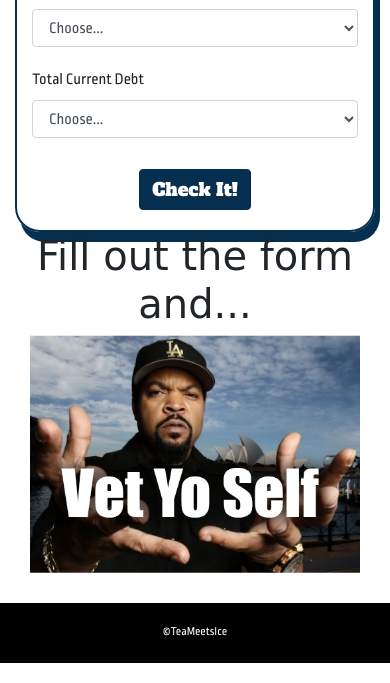
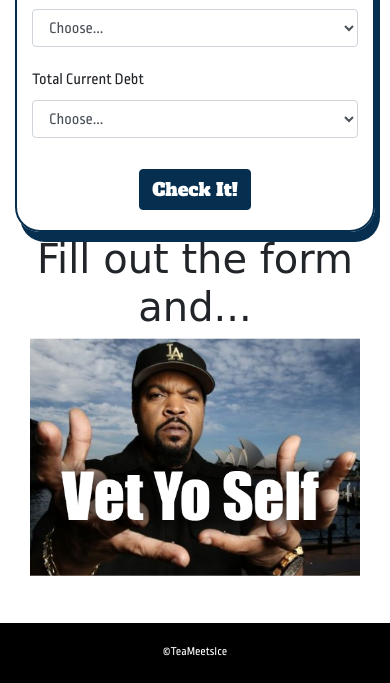
Before and after one commit to MaxParry/financial_distress, a Flask app: page / in a window 390 px wide. Shown: the part 1039-1722 px from the top of the page. Run offline with Flask 2, Linux system fonts and the light colour scheme; parts of the project's set-up code (start-up, migrations or seed data) failed here and were passed over; some libraries are stand-ins or nearby versions; some web fonts are replaced.

Commit message:
fix mobile glitch on hp

```diff
--- a/static/styles/home.css
+++ b/static/styles/home.css
@@ -84,6 +84,7 @@
     border-radius: 25px;
     padding-top: 10px;
     padding-bottom: 10px;
+    margin-bottom: 20px;
     font-family: 'Ropa Sans', sans-serif;
 }
 
@@ -132,7 +133,7 @@
 #resultsInner {
     text-align: center;
     position: relative;
-    top: 50%;
+    top: 45%;
     transform: translateY(-50%);
 }
 
--- a/templates/index.html
+++ b/templates/index.html
@@ -4,7 +4,6 @@
     <head>
         <title>Homepage</title>
         {% include 'blocks/headTags.html' %}
-
     </head>
 
     <body>
```
